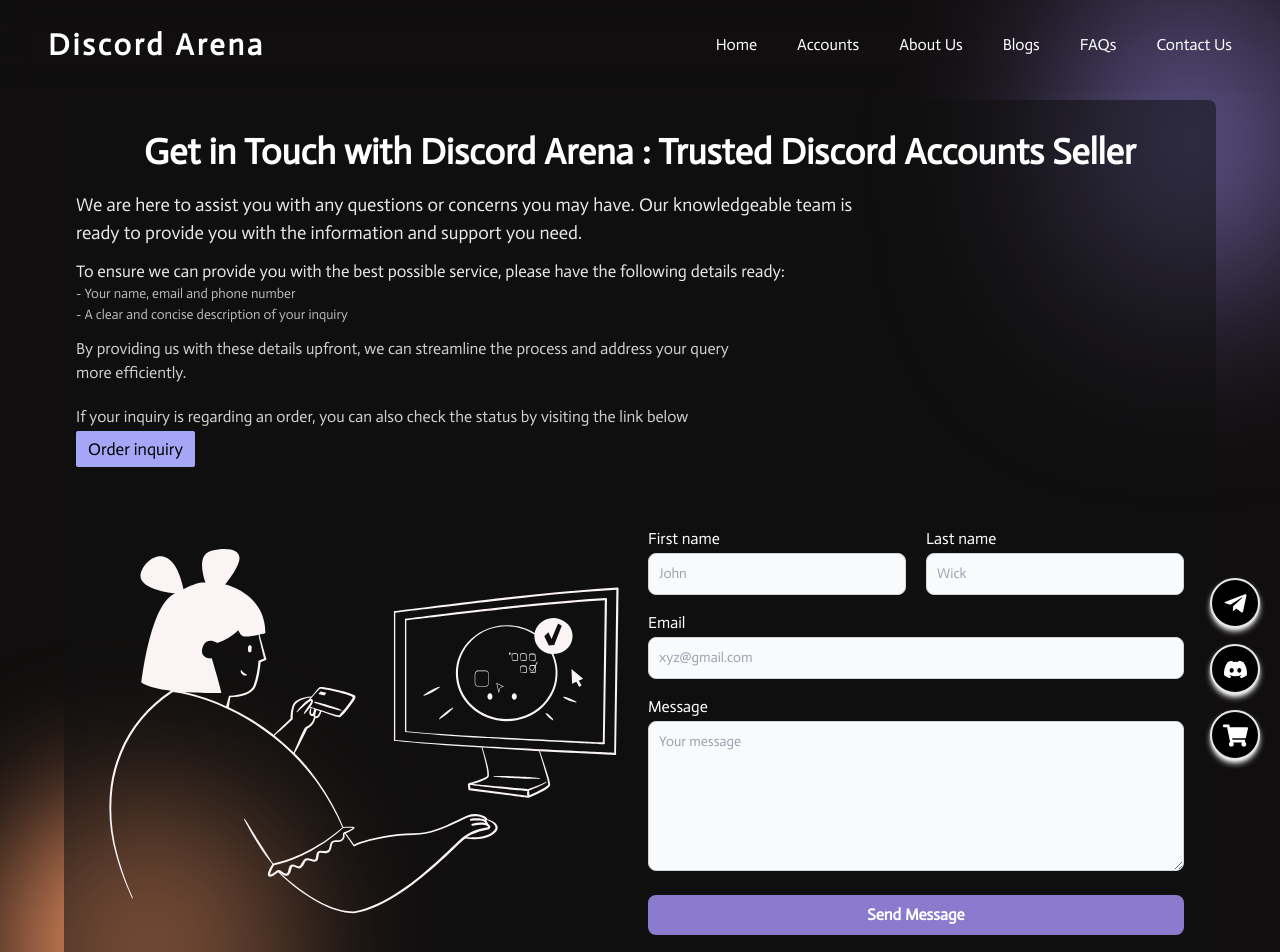
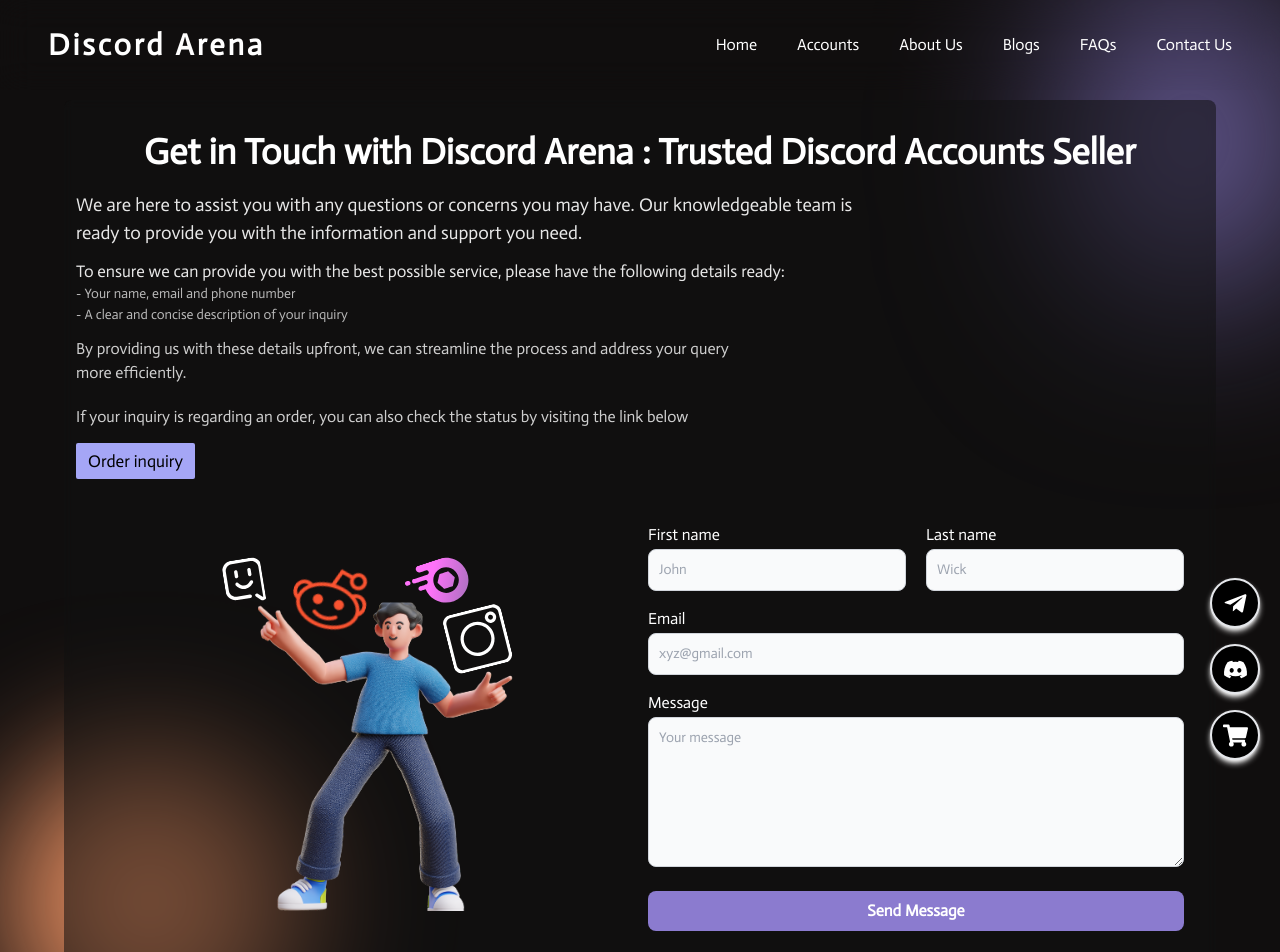
Before and after one commit to enggsatyamraj/CSET301_Assignment, a Next.js app: page /contactus in a window 1280 px wide. Shown: the top 952 px of the page. Built offline with nearby package versions, Linux system fonts and the light colour scheme.

Commit message:
modified the contact us page

```diff
--- a/src/components/ContactUsComponent.jsx
+++ b/src/components/ContactUsComponent.jsx
@@ -1,21 +1,16 @@
 "use client";
-import React, { useEffect, useState } from "react";
+import React, { useState, useEffect } from "react";
 import Image from "next/image";
-import order_completed from "../../public/order-completed.svg";
-import form_submit from "../../public/discord-arena-creatives/contact-us.svg";
+import order_completed from "../../public/discord-arena-creatives/contact-us.svg";
+// import form_submit from "../../public/discord-arena-creatives/contact-us.svg";
+import form_submit from "../../public/Group.svg";
 import Link from "next/link";
 
 const ContactUsComponent = () => {
   const [result, setResult] = useState("");
   const [formSubmitted, setFormSubmitted] = useState(false);
   const [loading, setLoading] = useState(false);
-
-  useEffect(() => {
-    const isFormSubmitted = localStorage.getItem("formSubmitted");
-    if (isFormSubmitted) {
-      setFormSubmitted(false);
-    }
-  }, []);
+  const [countdown, setCountdown] = useState(0);
 
   const onSubmit = async (event) => {
     event.preventDefault();
@@ -37,9 +32,21 @@ const ContactUsComponent = () => {
         setResult("Form Submitted Successfully");
         event.target.reset();
         setFormSubmitted(true);
-        localStorage.setItem("formSubmitted", true);
+        setCountdown(5); // Start countdown from 5 seconds
+
+        // Reset form submission state after 5 seconds
+        const countdownInterval = setInterval(() => {
+          setCountdown((prevCountdown) => {
+            if (prevCountdown === 1) {
+              clearInterval(countdownInterval);
+              setFormSubmitted(false);
+              setResult("");
+              return 0;
+            }
+            return prevCountdown - 1;
+          });
+        }, 1000);
       } else {
-        //console.log("Error", data);
         setResult(data.message);
       }
     } catch (error) {
@@ -49,6 +56,7 @@ const ContactUsComponent = () => {
       setLoading(false);
     }
   };
+
   return (
     <div>
       {formSubmitted ? (
@@ -57,26 +65,29 @@ const ContactUsComponent = () => {
             Thank you for contacting us! We appreciate you taking the time to
             reach out.
           </p>
-
           <p className="text-center mb-2 md:w-[70%] sm:w-[85%] w-[98%] opacity-80">
             One of our representatives will review your inquiry and respond as
             soon as possible. Our typical response time is within 24-48 hours,
             Monday through Friday.
           </p>
-
-          <p className="text-center mb-2 md:w-[70%] sm:w-[85%] w-[98%] opacity-80">
+          {/* <p className="text-center mb-2 md:w-[70%] sm:w-[85%] w-[98%] opacity-80">
             If your inquiry is regarding an order, you can also check the status
             by visiting the link below
           </p>
-
           <Link
             target="_blank"
             className="mb-6 bg-[#a5a6f6] text-black px-3 text-[17px] py-2 rounded-sm"
             href={"https://yoyohoni.mysellix.io/contact"}
           >
             Order inquiry
-          </Link>
-
+          </Link> */}
+          <p className="text-center mt-4 mb-5 font-semibold opacity-80">
+            You can submit another form in{" "}
+            <span className="font-bold text-[20px] text-[#a5a6f6]">
+              {countdown}
+            </span>{" "}
+            seconds.
+          </p>
           <Image
             src={form_submit}
             alt="form submitted"
@@ -90,38 +101,37 @@ const ContactUsComponent = () => {
             have. Our knowledgeable team is ready to provide you with the
             information and support you need.
           </p>
-
           <p className="md:text-[1.05rem] opacity-90 text-[0.9rem] mt-3">
             To ensure we can provide you with the best possible service, please
             have the following details ready:
           </p>
-
           <ul className="opacity-70 text-[0.85rem]">
             <li> - Your name, email and phone number</li>
             <li> - A clear and concise description of your inquiry</li>
           </ul>
-
           <p className="mt-3 mb-5 opacity-80 md:w-[60%]">
             By providing us with these details upfront, we can streamline the
             process and address your query more efficiently.
           </p>
-          <p className="mb-2  opacity-80">
+          <p className="mb-5 opacity-80">
             If your inquiry is regarding an order, you can also check the status
             by visiting the link below
           </p>
           <Link
             target="_blank"
-            className="mb-3 bg-[#a5a6f6] text-black px-3 text-[17px] py-2 rounded-sm"
+            className="mb-3 mt-[10px] bg-[#a5a6f6] text-black px-3 text-[17px] py-2 rounded-sm"
             href={"https://yoyohoni.mysellix.io/contact"}
           >
             Order inquiry
           </Link>
-          <div className="flex flex-col lg:flex-row items-center mt-4 gap-4 px-5">
-            <Image
-              className="flex-[1]"
-              src={order_completed}
-              alt="buying discord account."
-            />
+          <div className="flex flex-col lg:flex-row items-center mt-12 gap-4 px-5">
+            <div className="flex-[1] w-full flex items-center justify-center">
+              <Image
+                className="lg:w-[60%] w-[80%] max-w-[300px]"
+                src={order_completed}
+                alt="buying discord account."
+              />
+            </div>
             <div className="w-full flex-[1]">
               <form onSubmit={onSubmit}>
                 <div className="flex items-center mb-4 gap-5">
@@ -174,22 +184,6 @@ const ContactUsComponent = () => {
                     required
                   />
                 </div>
-                {/* <div className="mb-4">
-                  <label
-                    htmlFor="phone_number"
-                    className="block mb-[2px] text-md font-medium text-white dark:text-white"
-                  >
-                    Phone number
-                  </label>
-                  <input
-                    type="tel"
-                    id="phone_number"
-                    name="phone_number"
-                    className="bg-gray-50 border border-gray-300 text-gray-900 text-sm rounded-lg focus:ring-blue-500 focus:border-blue-500 block w-full p-2.5 dark:bg-gray-700 dark:border-gray-600 dark:placeholder-gray-400 dark:text-white dark:focus:ring-blue-500 dark:focus:border-blue-500"
-                    placeholder="+916202632130"
-                    required
-                  />
-                </div> */}
                 <div>
                   <label
                     htmlFor="message"
@@ -205,9 +199,10 @@ const ContactUsComponent = () => {
                     required
                   />
                 </div>
-                <button className="bg-[#8b7bcf]  text-white font-bold py-2 px-2 w-full mt-6 rounded-lg">
+                <button className="bg-[#8b7bcf] text-white font-bold py-2 px-2 w-full mt-6 rounded-lg">
                   {loading ? "Sending..." : "Send Message"}
                 </button>
+                <p className="mt-2 text-white">{result}</p>
               </form>
             </div>
           </div>
```
